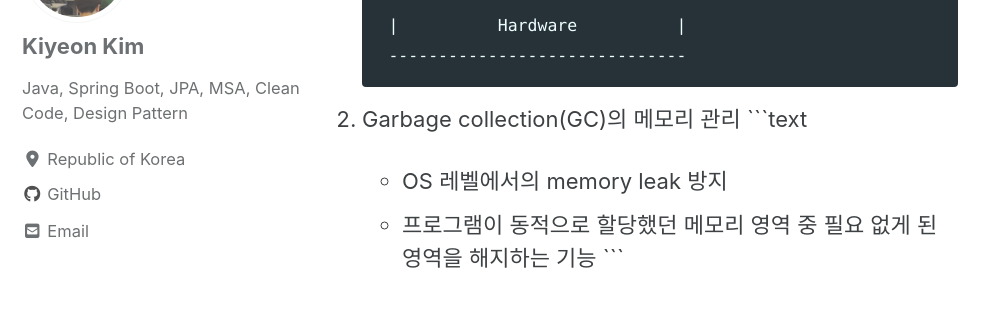
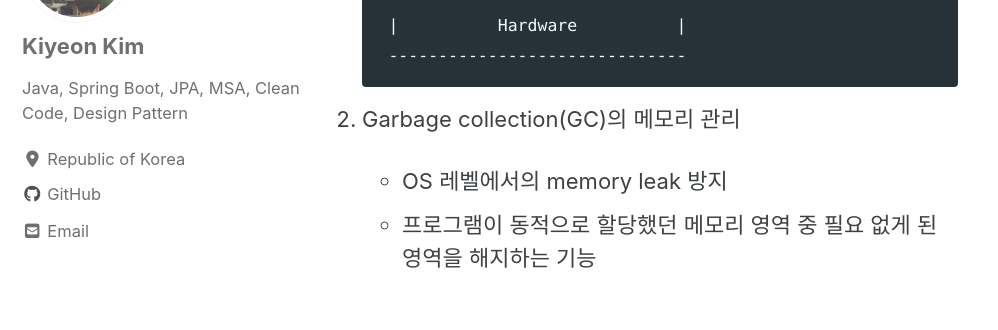
Before and after one commit to giyeon95/giyeon95.github.io, a Jekyll site: the page built from _posts/2020-11-09-whiteship_study_week01.md, in a window 1280 px wide and 900 px high, scrolled down 1128 px. Shown: the part 154-484 px from the top of the window, without its empty margins (0-998 px from the left). Built offline with Jekyll 4.4.1, drawn with Linux system fonts in a browser that asks for light colours; cached includes are drawn as plain includes; nearby versions of some CDN libraries; comment, search, counter and statistics services are not loaded.

Commit message:
update whiteship study

````diff
--- a/_posts/2020-11-09-whiteship_study_week01.md
+++ b/_posts/2020-11-09-whiteship_study_week01.md
@@ -39,10 +39,8 @@ categories: whiteship
     ```
 
 2. Garbage collection(GC)의 메모리 관리
-    ```text
     - OS 레벨에서의 memory leak 방지
     - 프로그램이 동적으로 할당했던 메모리 영역 중 필요 없게 된 영역을 해지하는 기능
-    ```
 
 ## 컴파일 & 실행 하는 방법
 1. java 소스(.java)를 Javac로 빌드하면, javac는 bytecode(.class)파일을 생성한다.
````
